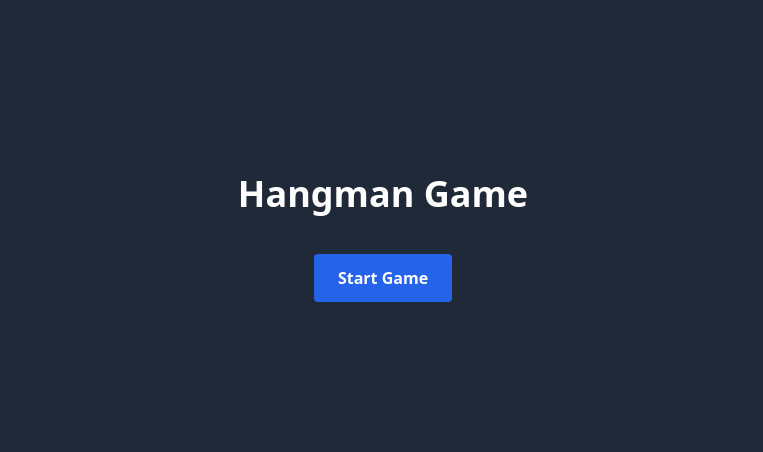
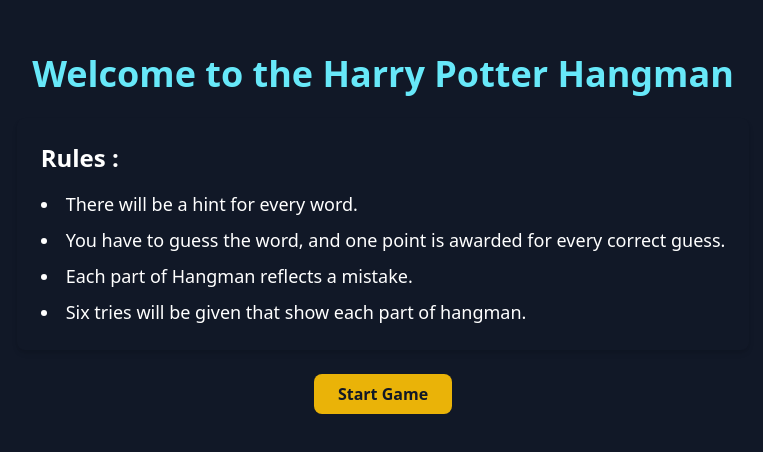
Before and after one commit to Tanmay170/Hangman, a React (Vite) app: page / in a window 1280 px wide. Shown: the part 166-618 px from the top of the page, without its empty margins (257-1020 px from the left). Built offline with nearby package versions, Linux system fonts and the light colour scheme.

Commit message:
Rules added

```diff
--- a/src/components/StartPage.jsx
+++ b/src/components/StartPage.jsx
@@ -9,14 +9,25 @@ const StartPage = () => {
   };
 
   return (
-    <div className="flex flex-col items-center justify-center min-h-screen bg-gray-800 text-white">
-      <h1 className="text-4xl m-2 font-bold">Hangman Game</h1>
+    <div className="flex flex-col items-center justify-center min-h-screen bg-gray-900 text-white">
+          <div className="text-center space-y-6">
+          <h1 className="text-4xl text-cyan-300 font-bold mb-4">Welcome to the Harry Potter Hangman</h1>
+          <div className="bg-gray-900 p-6 rounded-lg shadow-md text-left">
+            <h2 className="text-2xl font-semibold mb-4">Rules :</h2>
+            <ul className="list-disc list-inside space-y-2 text-lg">
+              <li>There will be a hint for every word.</li>
+              <li>You have to guess the word, and one point is awarded for every correct guess.</li>
+              <li>Each part of Hangman reflects a mistake.</li>
+              <li>Six tries will be given that show each part of hangman.</li>
+            </ul>
+          </div>
       <button
         onClick={startGame}
-        className="mt-8 px-6 py-3 bg-blue-600 text-white font-bold rounded hover:bg-blue-700"
+        className="bg-yellow-500 hover:bg-yellow-600 text-gray-900 font-bold py-2 px-6 rounded-lg transition-all"
       >
         Start Game
       </button>
+      </div>
     </div>
   );
 };
```
